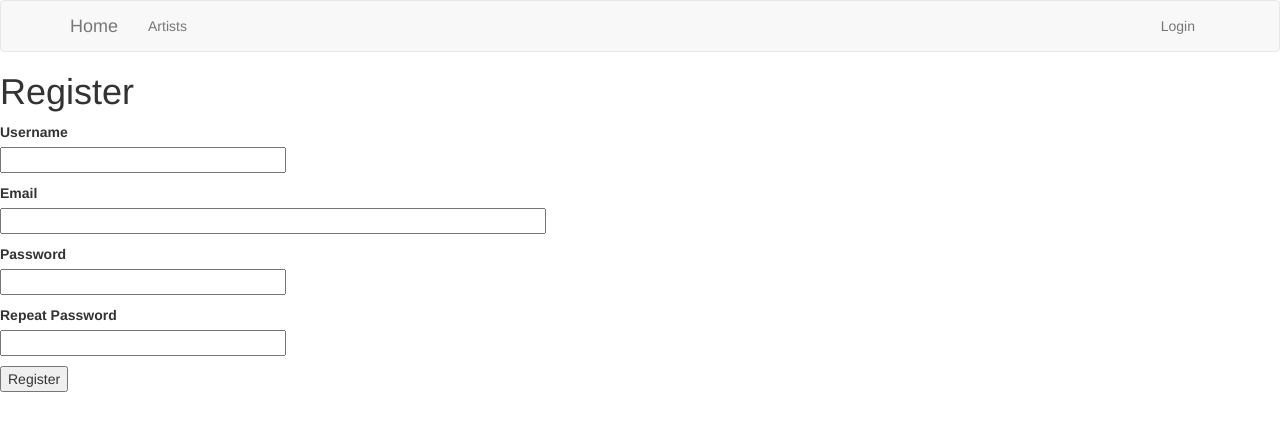
After one commit to maxbraith/ArtistWebsite, a Flask app: page /register in a window 1280 px wide. The commit adds this page. Shown: the top 431 px of the page. Run offline with Flask 2, Linux system fonts and the light colour scheme; some libraries are stand-ins or nearby versions.

Commit message:
lab 07 finished

```diff
--- a/app/__init__.py
+++ b/app/__init__.py
@@ -2,11 +2,17 @@ from flask import Flask
 from config import Config
 from flask_sqlalchemy import SQLAlchemy
 from flask_migrate import Migrate
+from flask_login import LoginManager
+from flask_bootstrap import Bootstrap
 
 
 app = Flask(__name__)
 app.config.from_object(Config)
 db = SQLAlchemy(app)
 migrate = Migrate(app, db)
+login = LoginManager(app)
+login.login_view = 'login'
+bootstrap = Bootstrap(app)
+
 
 from app import routes, models, errors
--- a/app/forms.py
+++ b/app/forms.py
@@ -1,7 +1,8 @@
 from flask_wtf import FlaskForm
-from wtforms import StringField, PasswordField, BooleanField, SubmitField, TextAreaField
-from wtforms.validators import DataRequired, EqualTo, ValidationError
-from app.models import Artist
+from wtforms import StringField, PasswordField, BooleanField, SubmitField, TextAreaField, DateField, SelectField, SelectMultipleField
+from wtforms.validators import Email, DataRequired, EqualTo, ValidationError
+from app.models import Artist, User
+
 class artistForm(FlaskForm):
     artistName = StringField('Artist Name', validators=[DataRequired()])
     hometown = StringField('Hometown')
@@ -13,8 +14,42 @@ class artistForm(FlaskForm):
         if name1 is not None:
             raise ValidationError("Artist already submitted.")
 
+
+class eventForm(FlaskForm):
+    eventName = StringField("Event Name", validators=[DataRequired()])
+    date = DateField("Event Date", format='%Y-%m-%d')
+    venue = SelectField("Venue", coerce=int)
+    a2e = SelectMultipleField("Artist", coerce=int)
+    submitEvent = SubmitField("Submit New Event")
+
+class venueForm(FlaskForm):
+    venueName = StringField("Venue Name", validators=[DataRequired()])
+    address = StringField("Venue Address", validators=[DataRequired()])
+    submitVenue = SubmitField("Submit New Venue")
+
+
 class loginForm(FlaskForm):
     username = StringField("Username", validators=[DataRequired()])
     password = PasswordField("Password", validators=[DataRequired()])
     remember_me = BooleanField("Remember Me")
     submit = SubmitField("Sign In")
+
+
+
+class RegistrationForm(FlaskForm):
+    username = StringField('Username', validators=[DataRequired()])
+    email = StringField('Email', validators=[DataRequired(), Email()])
+    password = PasswordField('Password', validators=[DataRequired()])
+    password2 = PasswordField(
+        'Repeat Password', validators=[DataRequired(), EqualTo('password')])
+    submit = SubmitField('Register')
+
+    def validate_username(self, username):
+        user = User.query.filter_by(username=username.data).first()
+        if user is not None:
+            raise ValidationError('Please use a different username.')
+
+    def validate_email(self, email):
+        user = User.query.filter_by(email=email.data).first()
+        if user is not None:
+            raise ValidationError('Please use a different email address')
--- a/app/routes.py
+++ b/app/routes.py
@@ -1,7 +1,9 @@
-from flask import render_template, flash, redirect
+from flask import render_template, flash, redirect, url_for
 from app import app, db
-from app.forms import artistForm, loginForm
-from app.models import Artist, Event, Venue, ArtistToEvent
+from app.forms import artistForm, loginForm, RegistrationForm, eventForm, venueForm
+from app.models import Artist, Event, Venue, ArtistToEvent, User
+from flask_login import current_user, login_user, logout_user, login_required
+from datetime import datetime
 
 
 @app.route('/')
@@ -17,6 +19,7 @@ def Artists():
 
 
 @app.route("/NewArtists", methods=['GET', 'POST'])
+@login_required
 def NewArtists():
     form = artistForm()
     if form.validate_on_submit():
@@ -28,10 +31,50 @@ def NewArtists():
         return render_template('artistInfo.html', title='New Artists', form=form)
     return render_template('NewArtists.html', title='New Artists', form=form)
 
+
+@app.route('/NewEvents', methods=['GET', 'POST'])
+@login_required
+def NewEvents():
+    form = eventForm()
+    form.venue.choices = [(v.id, v.name) for v in Venue.query.all()]
+    form.a2e.choices = [(a.id, a.name) for a in Artist.query.all()]
+    if form.validate_on_submit():
+        flash('Event submission request: {}'.format(
+            form.eventName.data))
+        newEvent = Event(name=form.eventName.data, date=form.date.data, venue_id=form.venue.data)
+        db.session.add(newEvent)
+        db.session.commit()
+
+        for id in form.a2e.data:
+            ate = ArtistToEvent(artist_id=id, event_id=newEvent.id)
+            db.session.add(ate)
+            db.session.commit()
+        return redirect("index")
+    return render_template('newEvent.html', title='New Event', form=form)
+
+@app.route('/NewVenues', methods=['GET', 'POST'])
+@login_required
+def NewVenues():
+    form = venueForm()
+    if form.validate_on_submit():
+        flash('Venue submission request: {}'.format(
+            form.venueName.data))
+        newVenue = Venue(name=form.venueName.data, address=form.address.data)
+        db.session.add(newVenue)
+        db.session.commit()
+        return redirect(url_for('index'))
+    return render_template("newVenue.html", title='New Venue', form=form)
+
+
+
+
+
+
 @app.route('/populate_db')
 def populate_db():
 
     reset_db()
+
 
     a1 = Artist(name='a1', hometown='Ithaca')
     a2 = Artist(name='a2', hometown='Cortland')
@@ -47,13 +90,20 @@ def populate_db():
     db.session.add_all([v1,v2,v3])
     db.session.commit()
 
-    e1 = Event(name='e1', date='August 4', venue_id=1)
-    e2 = Event(name='e2', date='January 3', venue_id=3)
-    e3 = Event(name='e3', date='February 9', venue_id=3)
-    e4 = Event(name='e4', date='March 27', venue_id=2)
-    e5 = Event(name='e5', date='November 12', venue_id=1)
-    e6 = Event(name='e6', date='October 5', venue_id=2)
-    e7 = Event(name='e7', date='July 30', venue_id=3)
+    dt = datetime(2022, 11, 1)
+    dt2 = datetime(2022, 1, 3)
+    dt3 = datetime(2022, 2, 9)
+    dt4 = datetime(2022, 3, 27)
+    dt5 = datetime(2022, 9, 12)
+    dt6 = datetime(2022, 8, 5)
+    dt7 = datetime(2022, 7, 30)
+    e1 = Event(name='e1', date=dt, venue_id=1)
+    e2 = Event(name='e2', date=dt2, venue_id=3)
+    e3 = Event(name='e3', date=dt3, venue_id=3)
+    e4 = Event(name='e4', date=dt4, venue_id=2)
+    e5 = Event(name='e5', date=dt5, venue_id=1)
+    e6 = Event(name='e6', date=dt6, venue_id=2)
+    e7 = Event(name='e7', date=dt7, venue_id=3)
     db.session.add_all([e1,e2,e3,e4,e5,e6,e7])
     db.session.commit()
 
@@ -67,7 +117,6 @@ def populate_db():
     ate8 = ArtistToEvent(artist_id=3, event_id=3)
     db.session.add_all([ate1,ate2,ate3,ate4,ate5,ate6,ate7,ate8])
     db.session.commit()
-
 
     flash("Database has been populated")
     return render_template('base.html', title='Home')
@@ -89,7 +138,35 @@ def artist(name):
 
     return render_template('GunPoets.html', title=a.name, artist=a)
 
-@app.route('/login')
+@app.route('/login', methods=['GET', 'POST'])
 def login():
+    if current_user.is_authenticated:
+        return redirect(url_for('index'))
     form = loginForm()
+    if form.validate_on_submit():
+        user = User.query.filter_by(username=form.username.data).first()
+        if user is None or not user.check_password(form.password.data):
+            flash("Invalid username or password")
+            return redirect(url_for('login'))
+        login_user(user, remember=form.remember_me.data)
+        return redirect(url_for('index'))
     return render_template('login.html', title="Sign In", form=form)
+
+@app.route('/logout')
+def logout():
+    logout_user()
+    return redirect(url_for('index'))
+
+@app.route('/register', methods=['GET', 'POST'])
+def register():
+    if current_user.is_authenticated:
+        return redirect(url_for('index'))
+    form = RegistrationForm()
+    if form.validate_on_submit():
+        user = User(username=form.username.data, email=form.email.data, password=form.password.data)
+        user.set_password(form.password.data)
+        db.session.add(user)
+        db.session.commit()
+        flash("User registered.")
+        return redirect(url_for('login'))
+    return render_template('register.html', title="Register", form=form)
--- a/app/templates/base.html
+++ b/app/templates/base.html
@@ -1,28 +1,46 @@
-<!doctype html>
-<html>
-    <head>
-        {% if title %}
-        <title>{{ title }} - Microblog</title>
-        {% else %}
-        <title>Welcome to Microblog</title>
-        {% endif %}
-    </head>
-    <body>
-        <div><a href="/index">Ithaca Music:</a>
-            <a href="/Artists">Artists</a>
-            <a href="/NewArtists">New Artists</a>
-            <a href="/login">Login</a>
+{% extends 'bootstrap/base.html' %}
+
+{% block navbar %}
+    <nav class="navbar navbar-default">
+        <div class="container">
+            <div class="navbar-header">
+                <button type="button" class="navbar-toggle collapsed" data-toggle="collapse" data-target="#bs-example-navbar-collapse-1" aria-expanded="false">
+                    <span class="sr-only">Toggle navigation</span>
+                    <span class="icon-bar"></span>
+                    <span class="icon-bar"></span>
+                    <span class="icon-bar"></span>
+                </button>
+                <a class="navbar-brand" href="{{ url_for('index') }}">Home</a>
+            </div>
+            <div class="collapse navbar-collapse" id="bs-example-navbar-collapse-1">
+                <ul class="nav navbar-nav">
+                    <li><a href="{{ url_for('Artists') }}">Artists</a></li>
+                </ul>
+                <ul class="nav navbar-nav navbar-right">
+                    {% if current_user.is_anonymous %}
+                    <li><a href="/login">Login</a></li>
+                    {% else %}
+                    <li><a href="/NewArtists">New Artists</a></li>
+                    <li><a href="/NewEvents">New Events</a></li>
+                    <li><a href="/NewVenues">New Venues</a></li>
+                    <li><a href="{{ url_for('logout') }}">logout</a></li>
+                    {% endif %}
+                </ul>
+            </div>
         </div>
-        <hr>
+    </nav>
+{% endblock %}
+{% block content %}
+    <div class="container">
         {% with messages = get_flashed_messages() %}
-        {%  if messages %}
-            <ul>
-                {% for message in messages %}
-                <li>{{ message }}</li>
-                {% endfor %}
-            </ul>
+        {% if messages %}
+            {% for message in messages %}
+            <div class="alert alert-info" role="alert">{{ message }}</div>
+            {% endfor %}
         {% endif %}
         {% endwith %}
-        {% block content %}{% endblock %}
-    </body>
-</html>
+
+        {# application content needs to be provided in the app_content block #}
+        {% block app_content %}{% endblock %}
+    </div>
+{% endblock %}
--- a/app/templates/login.html
+++ b/app/templates/login.html
@@ -15,4 +15,5 @@
         <p>{{ form.remember_me() }} {{ form.remember_me.label }}</p>
         <p>{{ form.submit() }}</p>
     </form>
+    <p>New User? <a href="{{ url_for('register') }}">Click to register!</a></p>
 {% endblock %}
--- /dev/null
+++ b/app/templates/register.html
@@ -0,0 +1,37 @@
+{% extends "base.html" %}
+
+{% block content %}
+    <h1>Register</h1>
+    <form action="" method="post">
+        {{ form.hidden_tag() }}
+        <p>
+            {{ form.username.label }}<br>
+            {{ form.username(size=32) }}<br>
+            {% for error in form.username.errors %}
+            <span style="color: red;">[{{ error }}]</span>
+            {% endfor %}
+        </p>
+        <p>
+            {{ form.email.label }}<br>
+            {{ form.email(size=64) }}<br>
+            {% for error in form.email.errors %}
+            <span style="color: red;">[{{ error }}]</span>
+            {% endfor %}
+        </p>
+        <p>
+            {{ form.password.label }}<br>
+            {{ form.password(size=32) }}<br>
+            {% for error in form.password.errors %}
+            <span style="color: red;">[{{ error }}]</span>
+            {% endfor %}
+        </p>
+        <p>
+            {{ form.password2.label }}<br>
+            {{ form.password2(size=32) }}<br>
+            {% for error in form.password2.errors %}
+            <span style="color: red;">[{{ error }}]</span>
+            {% endfor %}
+        </p>
+        <p>{{ form.submit() }}</p>
+    </form>
+{% endblock %}
```
Also changed, not shown: app/models.py (+12 -7 lines), app/templates/newEvent.html (added, +29 -0 lines), app/templates/newVenue.html (added, +20 -0 lines).
